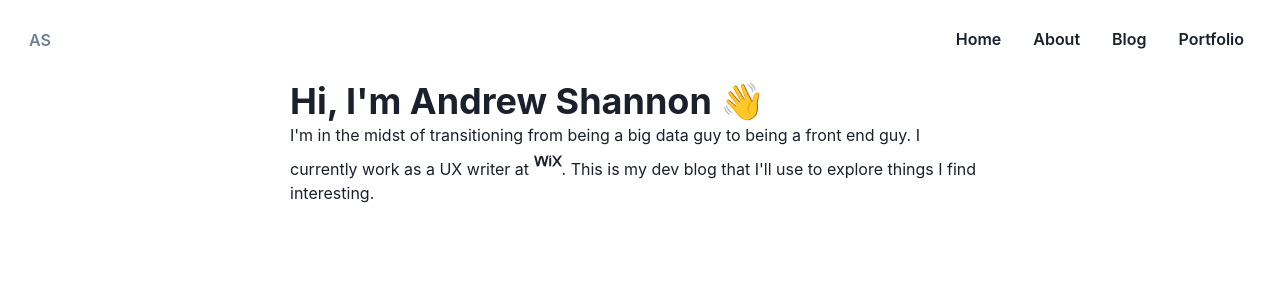
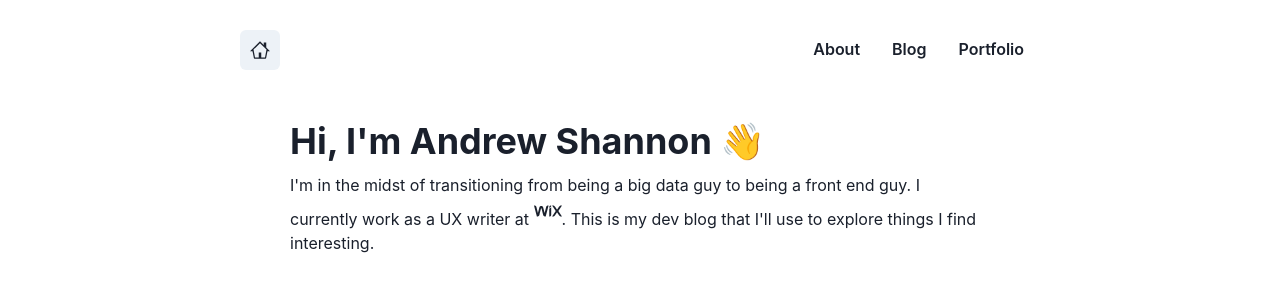
Before and after one commit to ashannon828/my-dev-blog, a Next.js app: page / in a window 1280 px wide. Shown: the top 300 px of the page. Built offline with nearby package versions, Linux system fonts and the light colour scheme.

Commit message:
good enough styling

```diff
--- a/components/layout/Layout.js
+++ b/components/layout/Layout.js
@@ -1,14 +1,23 @@
 import React from 'react';
-import { Box, Flex, Stack } from '@chakra-ui/react';
+import { Flex, Stack } from '@chakra-ui/react';
 import Navbar from './navbar/Navbar';
 
 function Layout(props) {
   return (
     <Stack width="100%" as="main">
-      <Flex px="20px" alignItems="center" direction="column">
+      <Flex
+        alignItems={{ base: 'flex-start', md: 'center' }}
+        direction="column"
+      >
         <Navbar />
-        <Flex maxW="700px" direction="column">
-          {props.children}
+        <Flex width={{ base: '100%', md: '700px' }}>
+          <Flex
+            paddingTop={{ base: '10px', md: '20px' }}
+            px={{ base: '20px', md: 0 }}
+            direction="column"
+          >
+            {props.children}
+          </Flex>
         </Flex>
       </Flex>
     </Stack>
--- a/components/layout/navbar/Navbar.js
+++ b/components/layout/navbar/Navbar.js
@@ -1,23 +1,32 @@
 import React from 'react';
-import { Button, Flex, Link } from '@chakra-ui/react';
+import { Flex, IconButton, Link, Center } from '@chakra-ui/react';
+import { GoHome } from 'react-icons/go';
+
 import MenuItem from './MenuItem';
 
 function Navbar() {
   return (
     <Flex
+      justifyContent="center"
       width="100%"
-      justifyContent="space-between"
-      height={{ sm: '60px', md: '80px' }}
+      height={{ base: '60px', md: '100px' }}
       as="nav"
     >
-      <Button variant="link">
-        <Link href="/">AS</Link>
-      </Button>
-      <Flex alignItems="center">
-        <MenuItem href="/" text="Home" />
-        <MenuItem href="/about" text="About" />
-        <MenuItem href="/blog" text="Blog" />
-        <MenuItem href="/portfolio" text="Portfolio" />
+      <Flex
+        pl={{ base: '10px', md: 0 }}
+        justifyContent="space-between"
+        width="800px"
+      >
+        <Center>
+          <Link href="/">
+            <IconButton fontSize="20px" aria-label="Home" icon={<GoHome />} />
+          </Link>
+        </Center>
+        <Flex alignItems="center">
+          <MenuItem href="/about" text="About" />
+          <MenuItem href="/blog" text="Blog" />
+          <MenuItem href="/portfolio" text="Portfolio" />
+        </Flex>
       </Flex>
     </Flex>
   );
--- a/pages/about.js
+++ b/pages/about.js
@@ -5,7 +5,7 @@ import Layout from '../components/layout/Layout';
 function about() {
   return (
     <Layout>
-      <Heading>About</Heading>
+      <Heading>About Me 👨‍💻</Heading>
     </Layout>
   );
 }
--- a/pages/blog.js
+++ b/pages/blog.js
@@ -5,7 +5,7 @@ import Layout from '../components/layout/Layout';
 function blog() {
   return (
     <Layout>
-      <Heading>Blog</Heading>
+      <Heading>Blog📓</Heading>
     </Layout>
   );
 }
--- a/pages/index.js
+++ b/pages/index.js
@@ -9,7 +9,7 @@ function index() {
   return (
     <Layout>
       <Heading>Hi, I&apos;m Andrew Shannon 👋</Heading>
-      <Text>
+      <Text pt="10px">
         I&apos;m in the midst of transitioning from being a big data guy to
         being a front end guy. I currently work as a UX writer at{' '}
         <Icon as={SiWix} w={7} h={7} />. This is my dev blog that I&apos;ll use
--- a/pages/portfolio.js
+++ b/pages/portfolio.js
@@ -5,7 +5,7 @@ import Layout from '../components/layout/Layout';
 function portfolio() {
   return (
     <Layout>
-      <Heading>Portfolio</Heading>
+      <Heading>Portfolio💼</Heading>
     </Layout>
   );
 }
```
